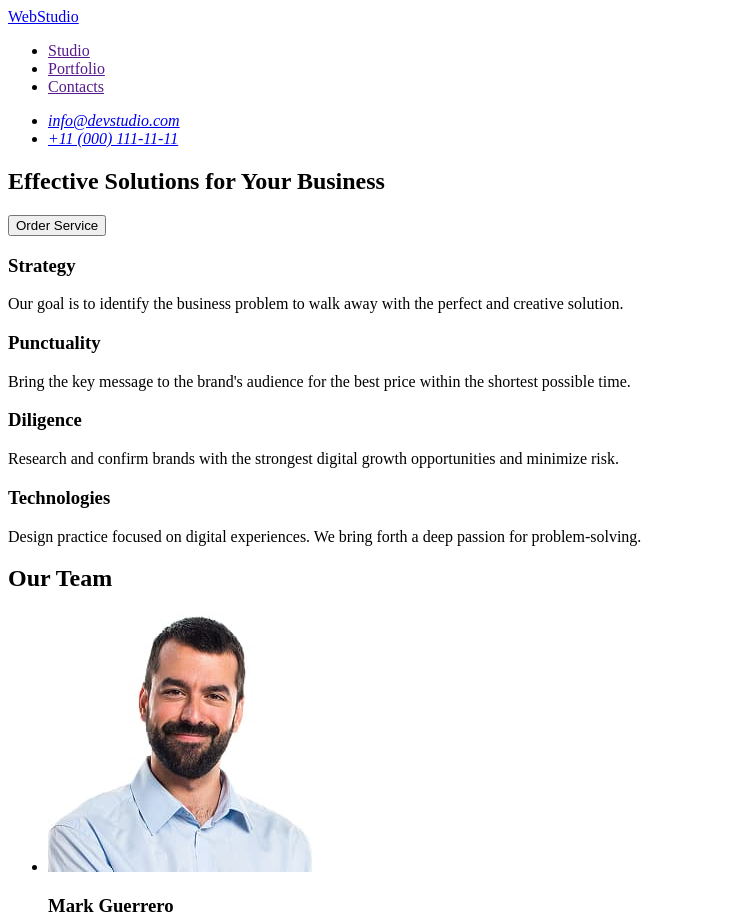
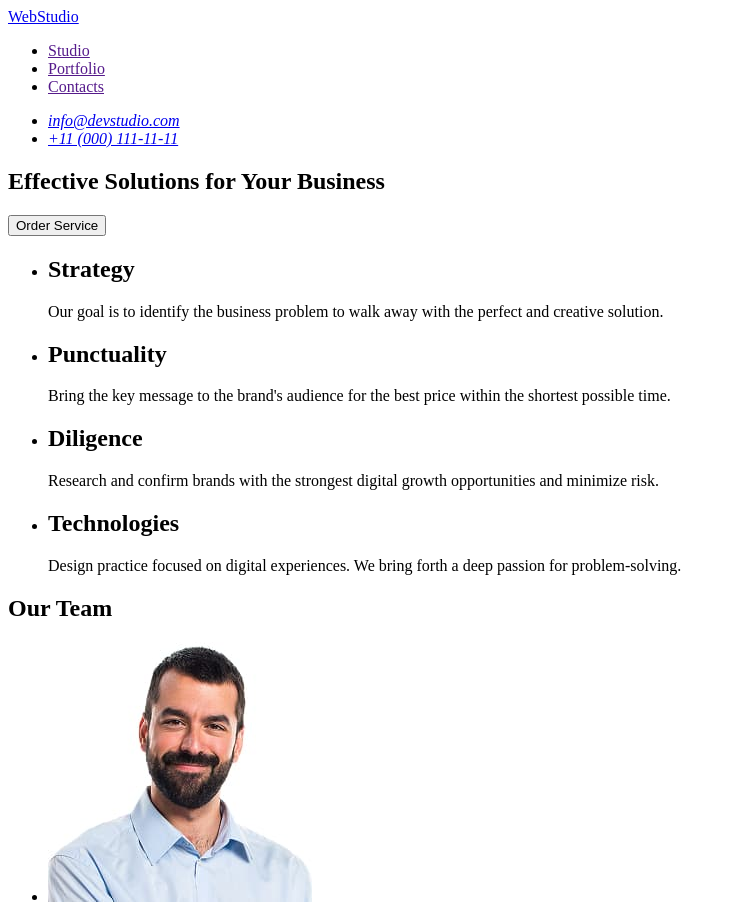
Before and after one commit to OleksandrBaranov05/goit-markup-hw-02, a plain HTML site: page index.html in a window 1280 px wide. Shown: the top 920 px of the page, without its empty margins (0-736 px from the left). Drawn offline with Linux system fonts and the light colour scheme.

Commit message:
Updated section 2

```diff
--- a/index.html
+++ b/index.html
@@ -28,22 +28,24 @@
             <button type="button">Order Service</button>
         </section>
         <section>
-            <div>
-                <h3>Strategy</h3>
-                <p>Our goal is to identify the business problem to walk away with the perfect and creative solution.</p>
-            </div>
-            <div>
-                <h3>Punctuality</h3>
-                <p>Bring the key message to the brand's audience for the best price within the shortest possible time.</p>
-            </div>
-            <div>
-                <h3>Diligence</h3>
-                <p>Research and confirm brands with the strongest digital growth opportunities and minimize risk.</p>
-            </div>
-            <div>
-                <h3>Technologies</h3>
-                <p>Design practice focused on digital experiences. We bring forth a deep passion for problem-solving.</p>
-            </div>
+            <ul>
+                <li>
+                    <h2>Strategy</h2>
+                    <p>Our goal is to identify the business problem to walk away with the perfect and creative solution.</p>
+                </li>
+                <li>
+                    <h2>Punctuality</h2>
+                    <p>Bring the key message to the brand's audience for the best price within the shortest possible time.</p>
+                </li>
+                <li>
+                    <h2>Diligence</h2>
+                    <p>Research and confirm brands with the strongest digital growth opportunities and minimize risk.</p>
+                </li>
+                <li>
+                    <h2>Technologies</h2>
+                    <p>Design practice focused on digital experiences. We bring forth a deep passion for problem-solving.</p>
+                </li>
+            </ul>
         </section>
         <section>
             <h2>Our Team</h2>
@@ -72,7 +74,7 @@
         </section>
     </main>
     <footer>
-        <div>WebStudio</div>
+        <a href="./index.html">WebStudio</a>
         <p>Increase the flow of customers and sales for your business with digital marketing & growth solutions.</p>
     </footer>
 </body>
```
